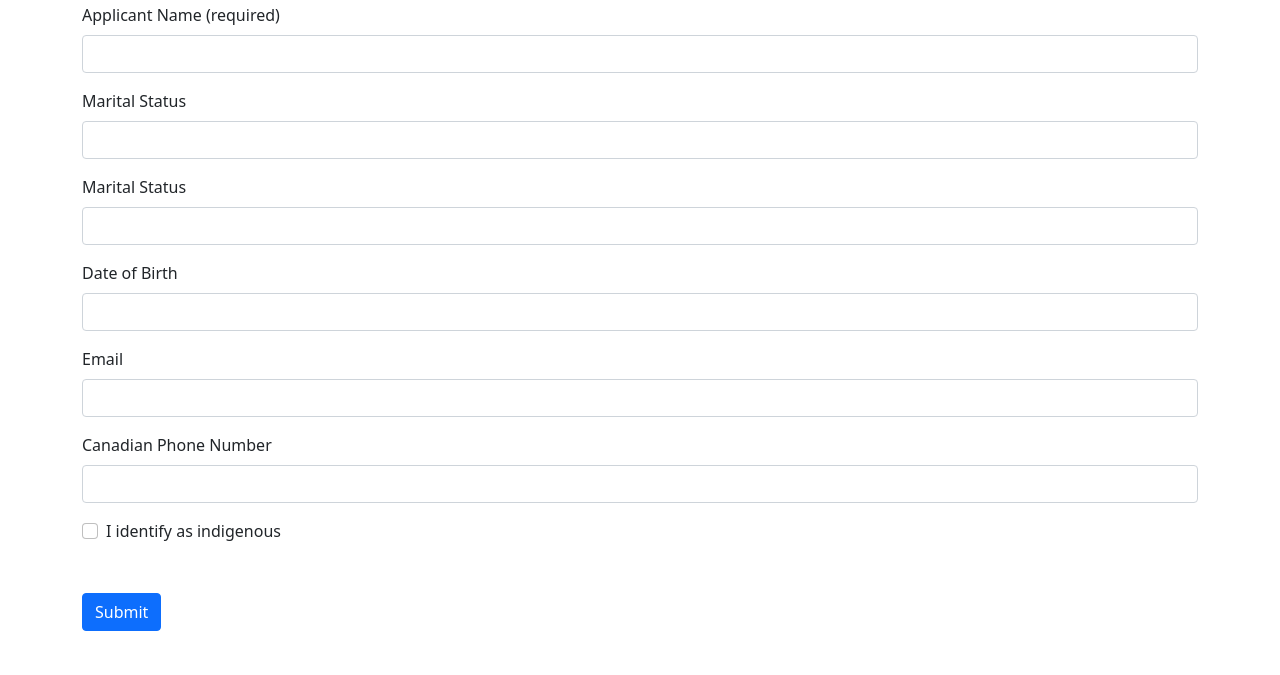
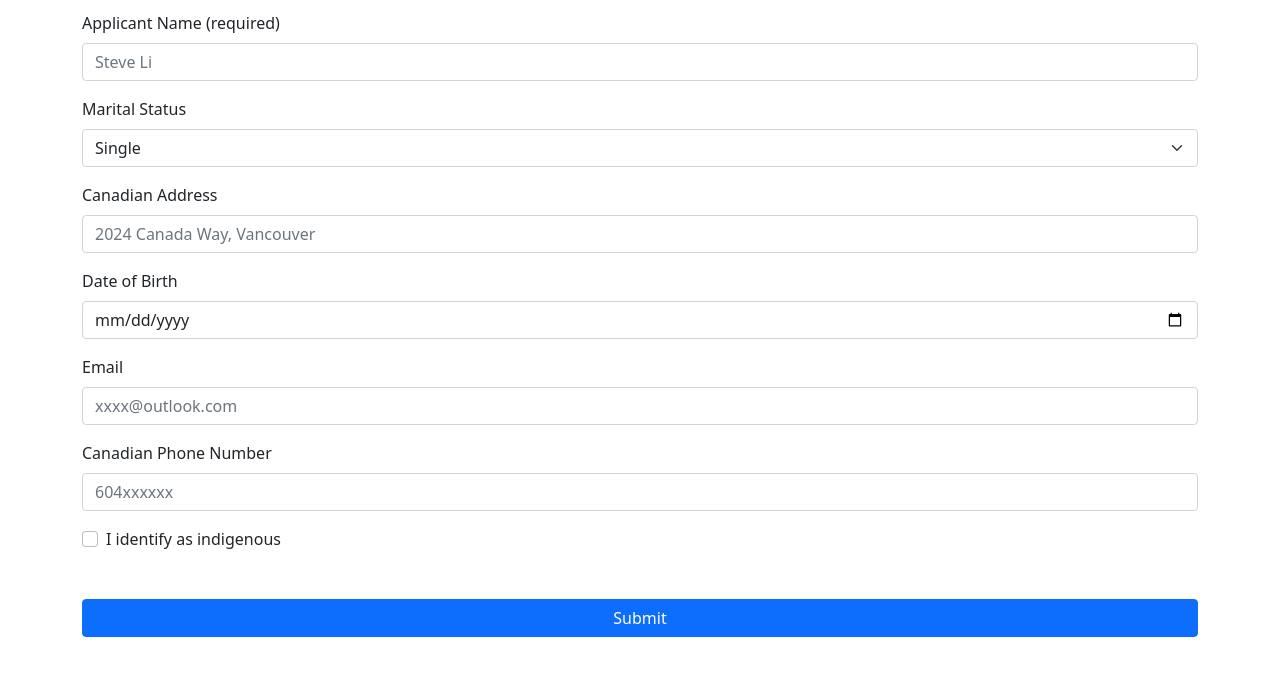
Before and after one commit to lidachao111222/web_form, a plain HTML site: page h5/index.html in a window 1280 px wide. Shown: the part 101-776 px from the top of the page. Drawn offline with nearby package versions, Linux system fonts and the light colour scheme.

Commit message:
[style] change form layouy

```diff
--- a/h5/index.html
+++ b/h5/index.html
@@ -17,57 +17,60 @@
       <h1 class="mt-5">Form Fields</h1>
       <form>
         <!-- Applicant Name  -->
-        <div class="mb-3">
-          <label for="name" class="form-label"
-            >Applicant Name (required)</label
-          >
+        <div class="mb-3 mt-3">
+          <label for="name" class="form-label">Applicant Name (required)</label>
           <input
-            type="email"
+            type="text"
             class="form-control"
             id="name"
-            aria-describedby="emailHelp"
+            placeholder="Steve Li"
           />
         </div>
-        <!-- Marital Status -->
+        <!-- Marital Status  -->
+        <!-- Types of marital status from ircc -->
         <div class="mb-3">
-          <label for="maritalStatus" class="form-label"
-            >Marital Status</label
+          <label for="maritalStatus" class="form-label">Marital Status</label>
+          <select
+            id="maritalStatus"
+            class="form-select"
+            aria-label="Default select example"
           >
-          <input
-            type="password"
-            class="form-control"
-            id="maritalStatus"
-          />
+            <option selected value="Single">Single</option>
+            <option value="CommonLaw">Common Law</option>
+            <option value="Married">Married</option>
+            <option value="Divorced">Divorced</option>
+            <option value="Separated">Separated</option>
+            <option value="Widowed">Widowed</option>
+            <option value="Unstated">Unstated</option>
+            <option value="NaturalProgression">Natural progression</option>
+          </select>
         </div>
+
         <!-- Canadian Address -->
         <div class="mb-3">
           <label for="canadianAddress" class="form-label"
-            >Marital Status</label
+            >Canadian Address</label
           >
           <input
             type="password"
             class="form-control"
             id="canadianAddress"
+            placeholder="2024 Canada Way, Vancouver"
           />
         </div>
         <!-- Date of Birth -->
         <div class="mb-3">
-          <label for="dateOfBirth" class="form-label"
-            >Date of Birth
-          </label>
-          <input
-            type="password"
-            class="form-control"
-            id="dateOfBirth"
-          />
+          <label for="dateOfBirth" class="form-label">Date of Birth </label>
+          <input type="date" class="form-control" id="dateOfBirth" />
         </div>
         <!-- Email -->
         <div class="mb-3">
           <label for="email" class="form-label">Email</label>
           <input
-            type="password"
+            type="email"
             class="form-control"
             id="email"
+            placeholder="xxxx@outlook.com"
           />
         </div>
         <!-- Canadian Phone Number -->
@@ -76,12 +79,14 @@
             >Canadian Phone Number
           </label>
           <input
-            type="password"
+            type="text"
             class="form-control"
             id="canadianPhoneNumber"
+            placeholder="604xxxxxx"
           />
         </div>
         <!-- "I identify as indigenous" (checkbox) -->
+        <!-- TODO If this field is checked, display an additional field “Nationality”-->
         <div class="form-check">
           <input
             class="form-check-input"
@@ -94,8 +99,14 @@
           </label>
         </div>
         <!-- submit button  -->
-        <button type="submit" class="btn btn-primary mt-5">Submit</button>
+        <div class="d-grid gap-2 mt-5">
+          <button class="btn btn-primary" type="button">Submit</button>
+        </div>
       </form>
     </div>
+    <!-- TODO -->
+    <!-- Display at the bottom of the form page a JSON object representing the state of the
+form inputs. -->
+    <div></div>
   </body>
 </html>
```
